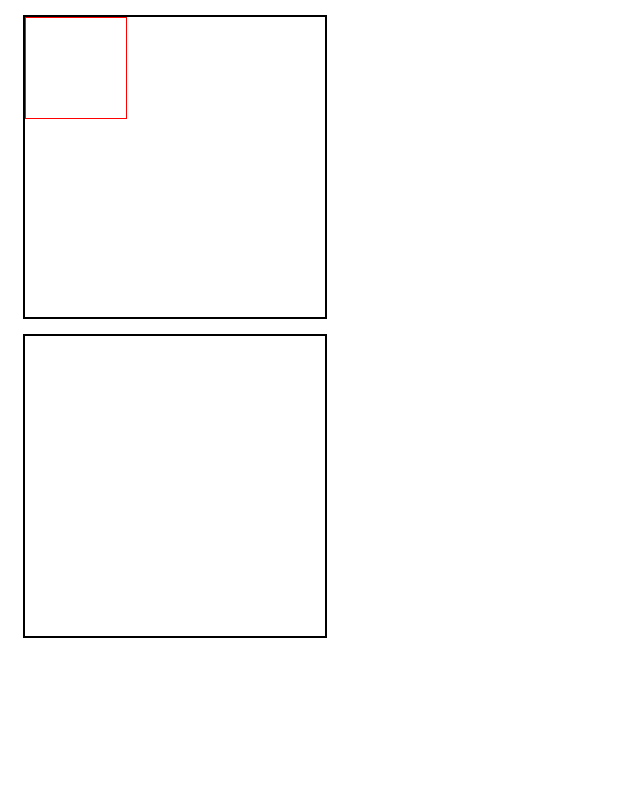
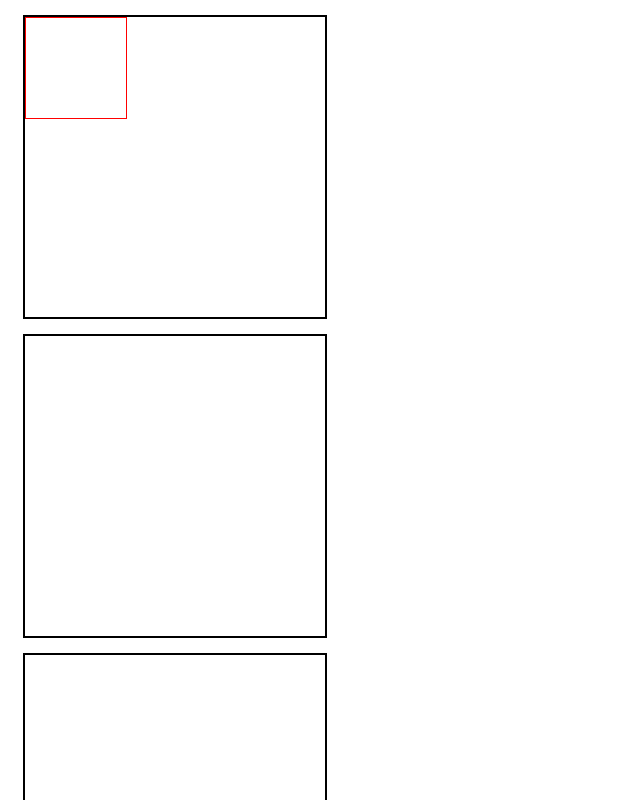
Before and after one commit to Alexey-Kleschov/angular-dnd, an Angular app: page / in a window 1280 px wide. Shown: the top 800 px of the page, without its empty margins (0-640 px from the left). Built offline with nearby package versions, Linux system fonts and the light colour scheme.

Commit message:
1 file modified

```diff
--- a/src/app/app.component.html
+++ b/src/app/app.component.html
@@ -1,8 +1,7 @@
+<div cdkDropListGroup>
   <div
     class="main"
-  #first="cdkDropList"
     cdkDropList
-  [cdkDropListConnectedTo]="[todoes]"
     (cdkDropListDropped)="drop($event)"
     (cdkDropListEntered)="entered($event)"
     (cdkDropListExited)="exited($event)"
@@ -20,14 +19,11 @@
     <!-- <div class="drag" (cdkDragDropped)="badgeDrop($event)"  cdkDrag [cdkDragData]="todo"></div> -->
 
   </div >
-
       <div
-
-
-#todoes
         class="main"
-  #second="cdkDropList"
         cdkDropList
-  [cdkDropListConnectedTo]="[first]"
+        (cdkDropListEntered)="entered($event)"
+        *ngFor="let i of [1,2,3]"
       >
       </div >
+</div>
```
Lines whose indentation alone changed are shown as unchanged.
